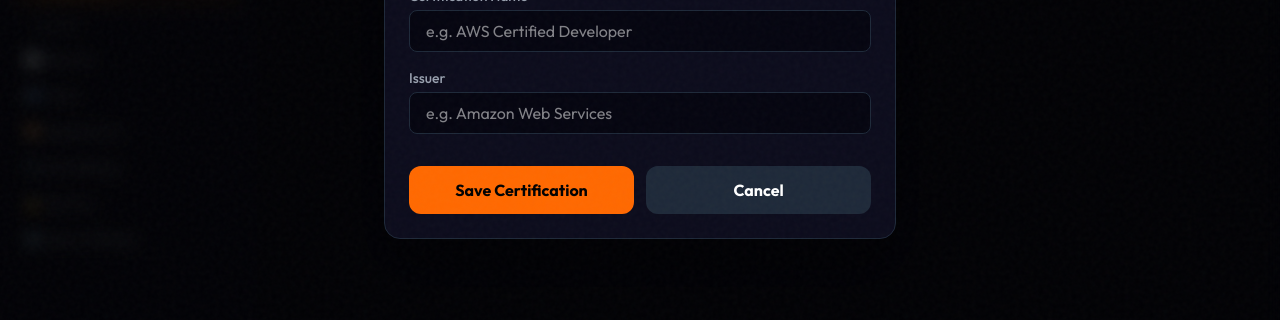
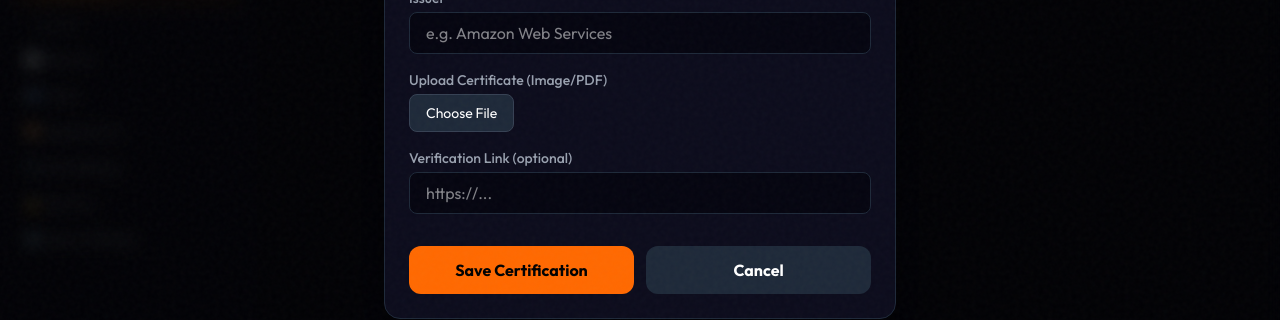
Before and after one commit to Eternalcodertanishq3/Tanishq_mangal_portfolio, a Next.js app: page /admin/certifications in a window 1280 px wide. Both pictures are taken after a click on the button "+ Add Certification". Shown: the part 328-648 px from the top of the page. Built offline with nearby package versions, Linux system fonts and the light colour scheme; no server answers; the database is empty.

Commit message:
feat: add certificate upload and display functionality

```diff
--- a/app/(public)/page.tsx
+++ b/app/(public)/page.tsx
@@ -359,9 +359,23 @@ export default function PortfolioPage() {
           <div className="content-box">
             <h2 className="text-4xl font-bold mb-8 font-heading">Certifications</h2>
             {portfolioData.certifications.map((cert, i) => (
-              <div key={i} className="certification-card pl-6 mb-6 bg-[rgba(15,15,35,0.8)] rounded-lg p-4 border-l-[3px] border-orange-400 cursor-pointer transition-all hover:translate-x-2.5 hover:bg-[rgba(25,25,50,0.95)]">
-                <h3 className="text-xl font-bold text-orange-400 mb-2">{cert.name}</h3>
-                <p className="text-gray-500 text-sm">{cert.issuer}</p>
+              <div key={i} className="certification-card pl-6 mb-6 bg-[rgba(15,15,35,0.8)] rounded-lg p-4 border-l-[3px] border-orange-400 cursor-default transition-all hover:translate-x-2.5 hover:bg-[rgba(25,25,50,0.95)]">
+                <div className="flex justify-between items-center">
+                  <div>
+                    <h3 className="text-xl font-bold text-orange-400 mb-1">{cert.name}</h3>
+                    <p className="text-gray-500 text-sm">{cert.issuer}</p>
+                  </div>
+                  {cert.credentialUrl && (
+                    <a
+                      href={cert.credentialUrl}
+                      target="_blank"
+                      rel="noopener noreferrer"
+                      className="text-xs bg-orange-500/10 text-orange-400 px-3 py-1.5 rounded-full border border-orange-400/30 hover:bg-orange-500 hover:text-white transition-all font-semibold"
+                    >
+                      View Certificate
+                    </a>
+                  )}
+                </div>
               </div>
             ))}
           </div>
--- a/app/admin/certifications/page.tsx
+++ b/app/admin/certifications/page.tsx
@@ -1,13 +1,14 @@
 'use client';
 import { useState, useEffect } from 'react';
 import toast from 'react-hot-toast';
-import { getCertifications, updateCertification, softDeleteCertification, addCertification } from '@/lib/firestore/portfolio';
+import { getCertifications, updateCertification, softDeleteCertification, addCertification, uploadToStorage } from '@/lib/firestore/portfolio';
 import type { Certification } from '@/types/portfolio';
 
 export default function CertificationsPage() {
   const [certs, setCerts] = useState<Certification[]>([]);
   const [isModalOpen, setIsModalOpen] = useState(false);
   const [currentCert, setCurrentCert] = useState<Partial<Certification>>({});
+  const [uploading, setUploading] = useState(false);
 
   useEffect(() => {
     getCertifications().then(setCerts);
@@ -26,6 +27,20 @@ export default function CertificationsPage() {
       isVisible: true,
     });
     setIsModalOpen(true);
+  };
+
+  const handleFileUpload = async (e: React.ChangeEvent<HTMLInputElement>) => {
+    if (!e.target.files?.[0]) return;
+    setUploading(true);
+    try {
+      const url = await uploadToStorage(e.target.files[0], 'certifications');
+      setCurrentCert({ ...currentCert, credentialUrl: url });
+      toast.success('Certificate uploaded!');
+    } catch (err) {
+      toast.error('Upload failed');
+    } finally {
+      setUploading(false);
+    }
   };
 
   const handleSave = async (e: React.FormEvent) => {
@@ -126,6 +141,36 @@ export default function CertificationsPage() {
                     className="w-full bg-[#050510] border border-gray-800 rounded-lg px-4 py-2 text-white focus:border-orange-500 outline-none"
                   />
                 </div>
+                <div>
+                  <label className="block text-sm font-medium text-gray-400 mb-1">Upload Certificate (Image/PDF)</label>
+                  <div className="flex items-center gap-4">
+                    <input
+                      type="file"
+                      onChange={handleFileUpload}
+                      className="hidden"
+                      id="cert-file"
+                      accept="image/*,.pdf"
+                    />
+                    <label htmlFor="cert-file" className="bg-gray-800 hover:bg-gray-700 text-white px-4 py-2 rounded-lg cursor-pointer text-sm border border-gray-700">
+                      {uploading ? 'Uploading...' : 'Choose File'}
+                    </label>
+                    {currentCert.credentialUrl && (
+                      <span className="text-green-400 text-xs truncate max-w-[200px]">✓ Uploaded</span>
+                    )}
+                  </div>
+                </div>
+                <div>
+                  <label htmlFor="cert-link" className="block text-sm font-medium text-gray-400 mb-1">Verification Link (optional)</label>
+                  <input
+                    id="cert-link"
+                    type="text"
+                    title="Verification Link"
+                    placeholder="https://..."
+                    value={currentCert.credentialUrl || ''}
+                    onChange={e => setCurrentCert({...currentCert, credentialUrl: e.target.value})}
+                    className="w-full bg-[#050510] border border-gray-800 rounded-lg px-4 py-2 text-white focus:border-orange-500 outline-none"
+                  />
+                </div>
               </div>
 
               <div className="flex gap-3 mt-8">
--- a/lib/firestore/portfolio.ts
+++ b/lib/firestore/portfolio.ts
@@ -1,4 +1,5 @@
-import { db } from '../firebase';
+import { db, storage } from '../firebase';
+import { ref as storageRef, uploadBytes, getDownloadURL } from 'firebase/storage';
 import {
   collection,
   doc,
@@ -17,6 +18,12 @@ import {
   type DocumentData,
   type QuerySnapshot,
 } from 'firebase/firestore';
+
+export async function uploadToStorage(file: File, path: string): Promise<string> {
+  const fileRef = storageRef(storage, `${path}/${Date.now()}_${file.name}`);
+  await uploadBytes(fileRef, file);
+  return getDownloadURL(fileRef);
+}
 import type {
   PortfolioConfig,
   SkillCategory,
```
